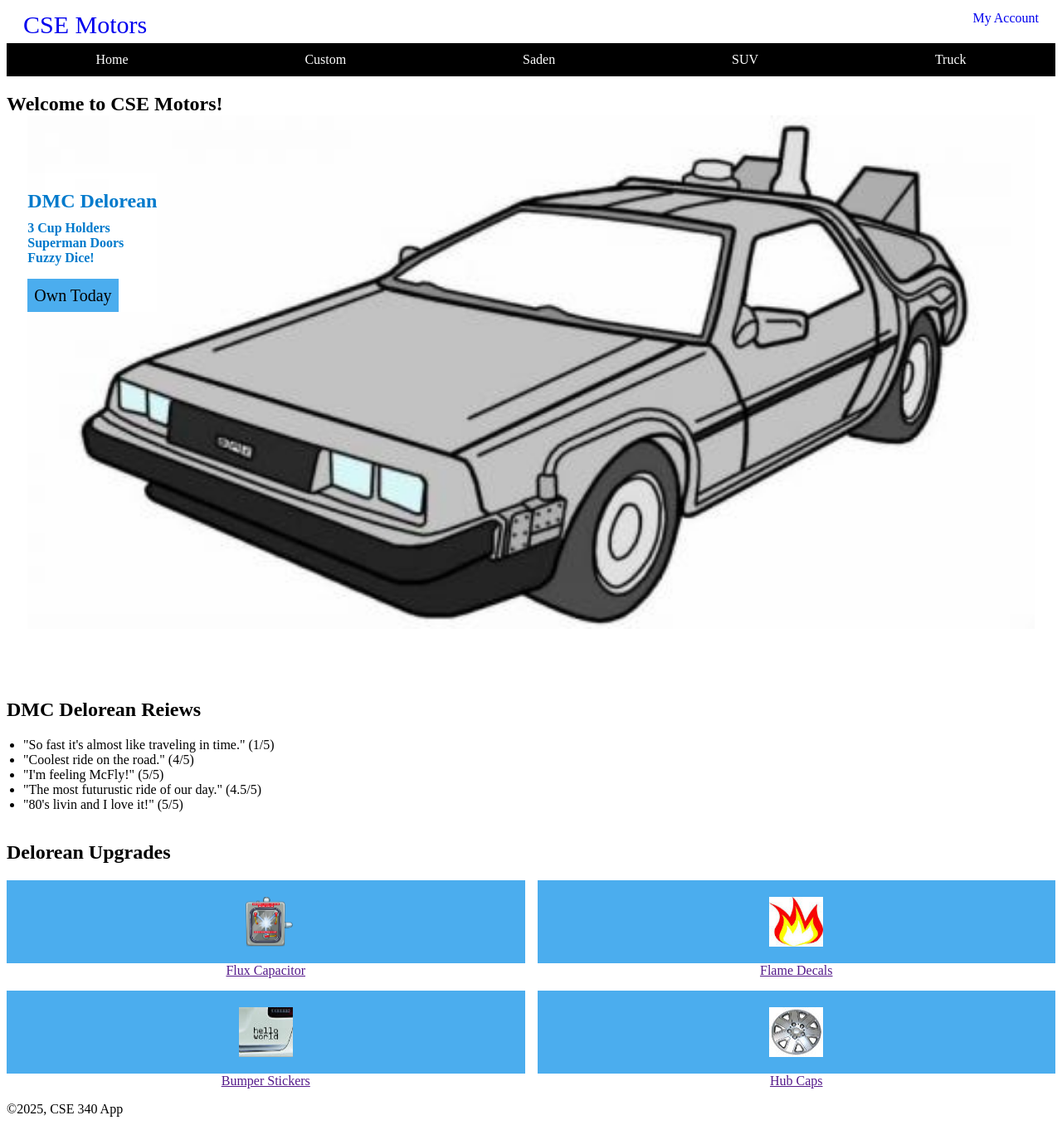
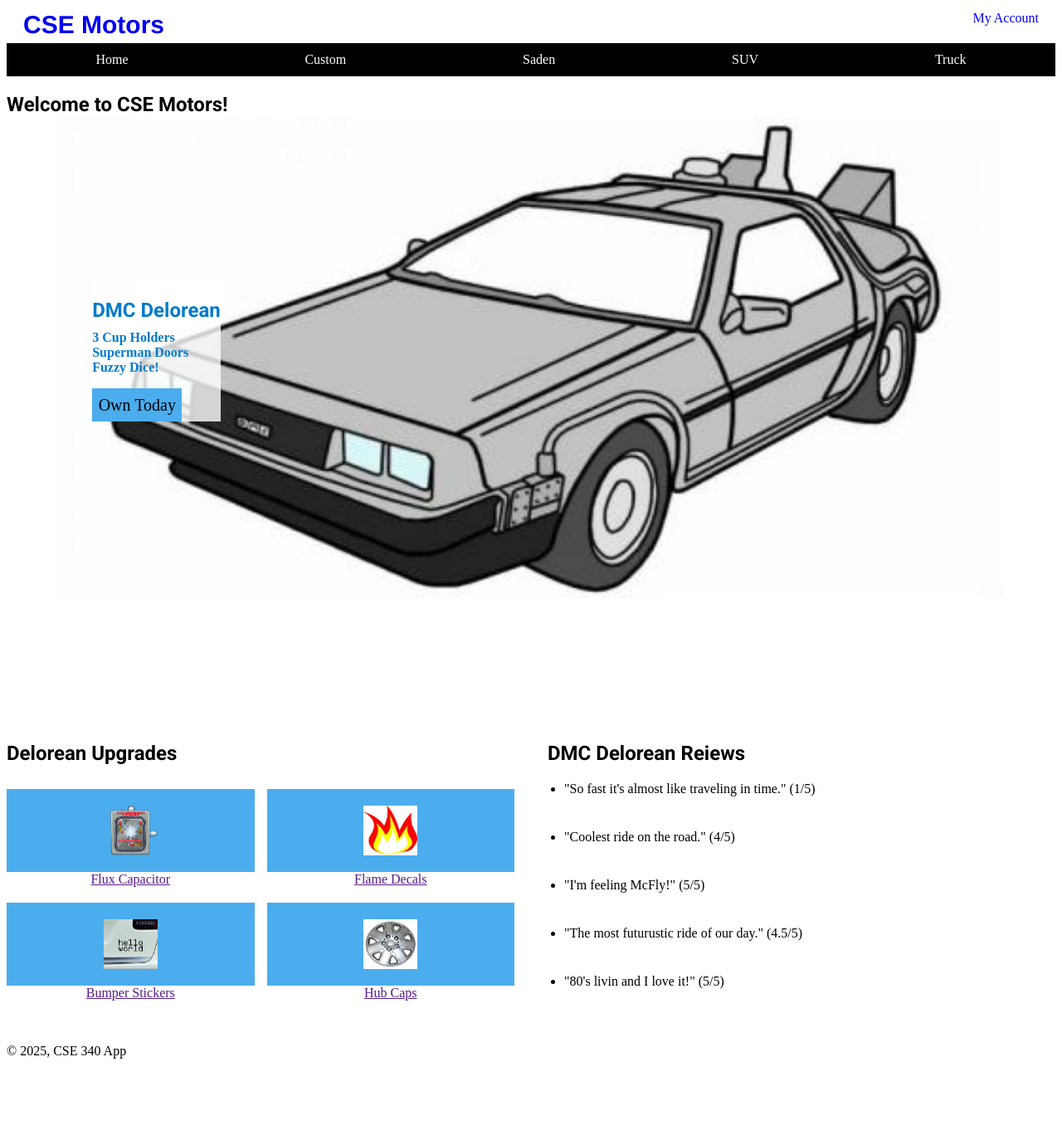
Before and after one commit to ander508/cse340-starter, a Node server app: page / in a window 1280 px wide. Shown: the whole page at 83% size. After the commit the page ends 1276 px from the top, so only its background shows below. Run offline with Node 20, Linux system fonts and the light colour scheme; some libraries are stand-ins or nearby versions.

Commit message:
index Updated

```diff
--- /dev/null
+++ b/public/css/styles-large.css
@@ -0,0 +1,35 @@
+@media  (min-width: 768px){
+ .hero-image{
+   width: 90%;
+   margin-left: 5%;
+   position: relative;
+   margin-bottom: 150px;
+ }
+
+ .own-today{
+  top: 120px;
+  left: 0px;
+ }
+
+ .delorean-upgrades{
+  display: flex;
+  flex-direction: row-reverse;
+  /* border: 1px solid; */
+  gap: 40px;
+ }
+ .review{
+  width: 50%;
+ }
+ .share{
+  width: 50%;
+ }
+ /* .share .images{
+  padding: 0 20px;
+ } */
+ .review ul{
+  /* border: 1px solid; */
+  display: flex;
+  flex-direction: column;
+  gap: 40px;
+ }
+}
--- /dev/null
+++ b/public/css/styles-larger.css
@@ -0,0 +1,35 @@
+@media  (min-width: 1024px){
+ .hero-image{
+   width: 90%;
+   margin-left: 5%;
+   position: relative;
+   margin-bottom: 150px;
+ }
+
+ .own-today{
+  top: 200px;
+  left: 40px;
+ }
+
+ .delorean-upgrades{
+  display: flex;
+  flex-direction: row-reverse;
+  /* border: 1px solid; */
+  gap: 40px;
+ }
+ .review{
+  width: 50%;
+ }
+ .share{
+  width: 50%;
+ }
+ /* .share .images{
+  padding: 0 20px;
+ } */
+ .review ul{
+  /* border: 1px solid; */
+  display: flex;
+  flex-direction: column;
+  gap: 40px;
+ }
+}
--- a/public/css/styles.css
+++ b/public/css/styles.css
@@ -1,3 +1,16 @@
+@import url('https://fonts.googleapis.com/css2?family=Arimo:ital,wght@0,400..700;1,400..700&family=Roboto:ital,wght@0,100..900;1,100..900&display=swap');
+
+:root{
+  --nav-bg: rgb(0, 0, 0);
+  --card-bg: rgb(75, 173, 238);
+  --own-today-bg: rgba(255, 255, 255, 0.8);
+  --text-2: #3A506B;
+  --accent: #0076C5;
+  --accent-2: #008476;
+  --on-accent: #FFFFFF;
+}
+
+
 /******* Change Box Model ***************/
 *,
 *:before,
@@ -20,7 +33,7 @@ nav{
   width: 100%;
   border: 1px solid;
   /* padding:5px 20px; */
-  background-color: black;
+  background-color: var(--nav-bg);
   /* padding-top: 5px; */
   padding: 0;
   height: 40px;
@@ -57,7 +70,7 @@ nav ul{
   height: auto;
 }
 .own-today{
-  background-color: rgba(255, 255, 255, 0.8);
+  background-color: var(--own-today-bg);
   position: absolute;
   /* border: 1px solid; */
   top: 70px;
@@ -65,6 +78,14 @@ nav ul{
 }
 .own-today h2{
   margin-bottom: 0;
+
+}
+span a{
+  font-family: "Arimo", sans-serif;
+  font-weight: 900;
+}
+h2{
+   font-family: "Roboto", sans-serif;
 }
 .own-today ul{
   /* border: 1px solid; */
@@ -79,7 +100,7 @@ nav ul{
 .own-today a{
   display: block;
   height: 40px;
-  background-color: rgb(75, 173, 238);
+  background-color: var(--card-bg);
   width: 70%;
   color: black;
   font-size: 20px;
@@ -132,7 +153,7 @@ nav ul{
   padding: 20px;
   height: 100px;
   /* border: 1px solid red; */
-  background-color: rgb(75, 173, 238);
+  background-color: var(--card-bg);
   display: flex;
   flex-direction: row;
   justify-content:space-around ;
@@ -146,3 +167,6 @@ nav ul{
 .figcaption{
   text-align: center;
 }
+footer{
+  margin-top: 50px;
+}
--- a/views/partials/footer.ejs
+++ b/views/partials/footer.ejs
@@ -2,5 +2,5 @@
 let year = d.getFullYear() %>
 
 <footer>
-    <p class="copyright">&copy;<%= year %>, CSE 340 App</p>
+    <p class="copyright">&copy; <%= year %>, CSE 340 App</p>
 </footer>
--- a/views/partials/head.ejs
+++ b/views/partials/head.ejs
@@ -3,5 +3,7 @@
     <meta http-equiv="X-UA-Compatible" content="IE=edge">
     <meta name="viewport" content="width=device-width, initial-scale=1.0">
     <title><%- title %> | CSE 340 App</title>
-    <link rel="stylesheet" href="/css/styles.css">
+    <link rel="stylesheet" href="/css/styles.css" media="screen">
+    <link rel="stylesheet" href="/css/styles-large.css" media="screen">
+    <link rel="stylesheet" href="/css/styles-larger.css" media="screen">
 </head>
```
Also changed, not shown: views/layouts/layout.ejs (line endings or trailing spaces).
